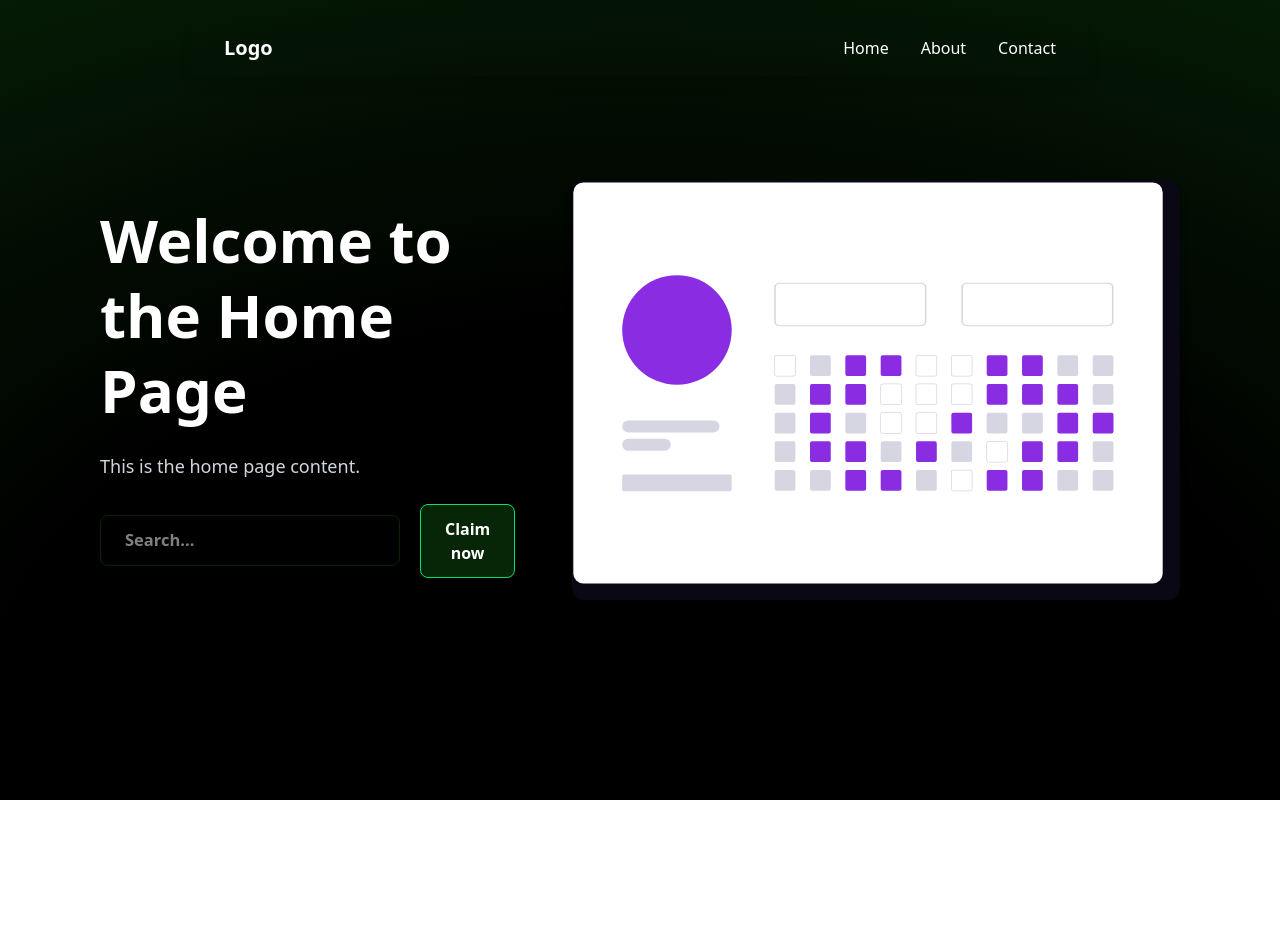
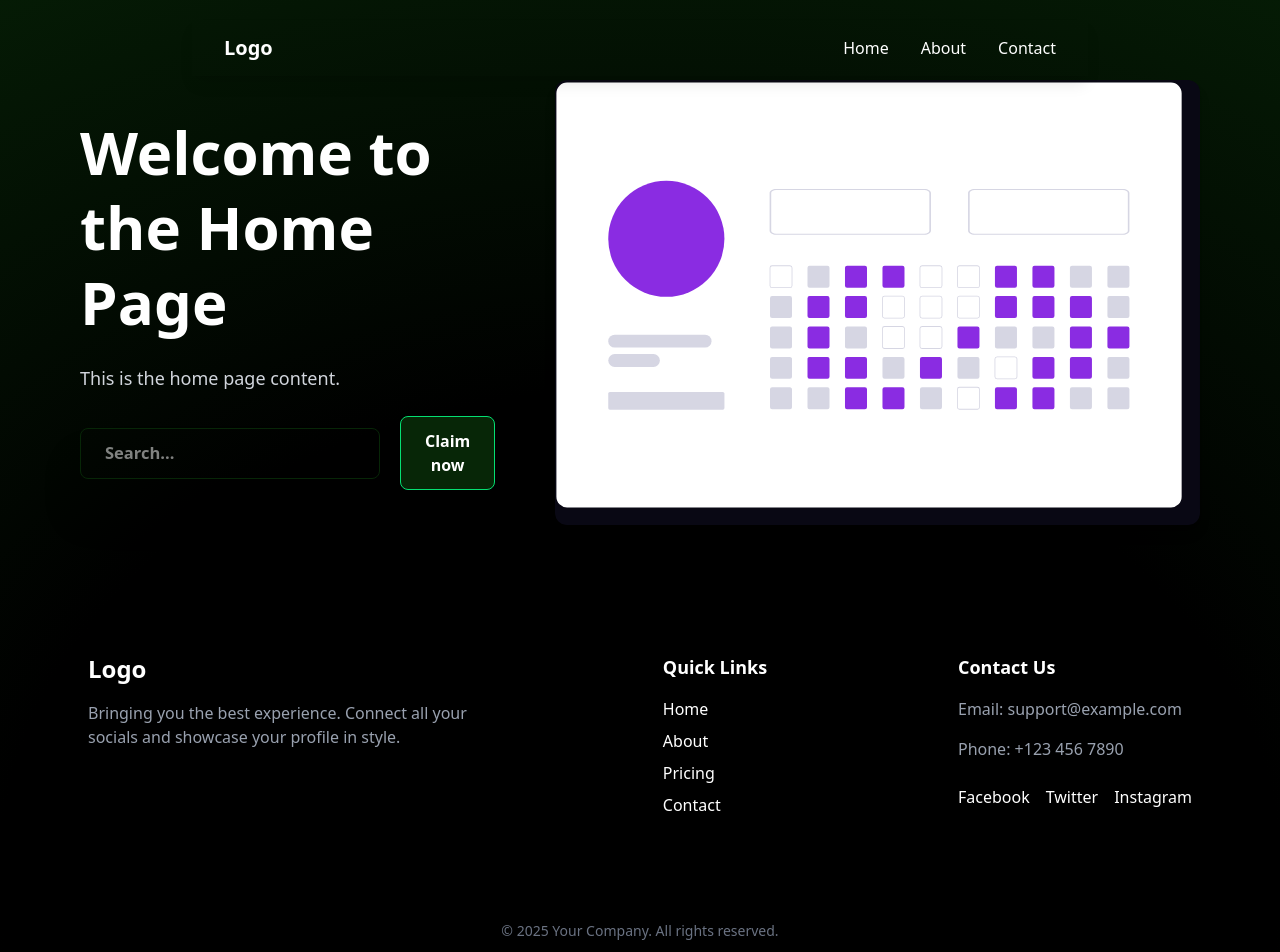
Before and after one commit to nguyennguyen21/Mecha_FE, a React (Vite) app: page / in a window 1280 px wide. Shown: the top 952 px of the page. Before the commit the page ends 800 px from the top, so only its background shows below. Built offline with nearby package versions, Linux system fonts and the light colour scheme; no server answers.

Commit message:
Cập nhật footer

```diff
--- /dev/null
+++ b/src/modules/Core/layout/Footer.tsx
@@ -0,0 +1,48 @@
+const Footer = () => {
+  return (
+    <footer className="bg-black-900 text-white mt-20">
+      <div className="max-w-6xl mx-auto px-6 py-12 flex flex-col md:flex-row justify-between gap-8">
+
+        {/* Logo & Description */}
+        <div className="flex flex-col space-y-4">
+          <div className="font-bold text-2xl">Logo</div>
+          <p className="text-gray-400 max-w-sm">
+            Bringing you the best experience. Connect all your socials and showcase your profile in style.
+          </p>
+        </div>
+
+        {/* Quick Links */}
+        <div className="flex flex-col space-y-4">
+          <h3 className="font-semibold text-lg">Quick Links</h3>
+          <ul className="space-y-2">
+            <li className="hover:text-green-400 cursor-pointer transition">Home</li>
+            <li className="hover:text-green-400 cursor-pointer transition">About</li>
+            <li className="hover:text-green-400 cursor-pointer transition">Pricing</li>
+            <li className="hover:text-green-400 cursor-pointer transition">Contact</li>
+          </ul>
+        </div>
+
+        {/* Contact */}
+        <div className="flex flex-col space-y-4">
+          <h3 className="font-semibold text-lg">Contact Us</h3>
+          <p className="text-gray-400">Email: support@example.com</p>
+          <p className="text-gray-400">Phone: +123 456 7890</p>
+
+          {/* Socials */}
+          <div className="flex space-x-4 mt-2">
+            <a href="#" className="hover:text-green-400 transition">Facebook</a>
+            <a href="#" className="hover:text-green-400 transition">Twitter</a>
+            <a href="#" className="hover:text-green-400 transition">Instagram</a>
+          </div>
+        </div>
+
+      </div>
+
+      <div className="mt-8 mb-8 pt-6 text-center text-gray-500 text-sm">
+        &copy; {new Date().getFullYear()} Your Company. All rights reserved.
+      </div>
+    </footer>
+  );
+};
+
+export default Footer;
--- a/src/pages/Home/Home.tsx
+++ b/src/pages/Home/Home.tsx
@@ -1,10 +1,8 @@
 import Background from "../../modules/Core/components/Background/Background";
-import Header from "../../modules/User/components/Header/Headerr";
-import Title from "../../modules/Core/components/Titile/Titile";
-import Content from "../../modules/Core/components/Content/content";
+import Header from "../../modules/Core/layout/Header";
+import Footer from "../../modules/Core/layout/Footer";
 import Button from "../../modules/Core/components/button/Button";
 import Search from "../../modules/Core/components/Search/Search";
-
 import profile from "../../../src/assets/imgs/undraw_github-profile_abde (1).svg";
 
 const Home = () => {
@@ -14,10 +12,10 @@ const Home = () => {
 
   return (
     <Background>
-      <div className="font-inte min-h-screen">
+      <div className="font-inte min-h-screen flex flex-col">
         <Header />
 
-        <div className="p-25 mt-10">
+        <div className="px-6 md:px-20 mt-10 flex-1">
           <div className="flex flex-col md:flex-row items-center text-white gap-10">
             <div className="md:w-2/5 flex flex-col items-start space-y-6">
               <h1 className="text-6xl font-bold leading-tight">
@@ -46,6 +44,9 @@ const Home = () => {
             </div>
           </div>
         </div>
+
+        {/* Footer */}
+        <Footer />
       </div>
     </Background>
   );
--- a/src/routes/Index.tsx
+++ b/src/routes/Index.tsx
@@ -1,7 +1,7 @@
 import { BrowserRouter, Routes, Route } from "react-router-dom";
 import Home from "../pages/Home/Home";
 import LoginForm from "../pages/Auth/Login";
-import RegisterForm from "../pages/Auth/Register";
+import RegisterForm from "../pages/Auth/Register.tsx";
 import UserProfile from "../modules/User/components/userview";
 
 import PublicRoutes from "./Publicroutes";
```
Also changed, not shown: src/modules/Core/layout/Header.tsx (renamed from src/modules/User/components/Header/Headerr.tsx).
